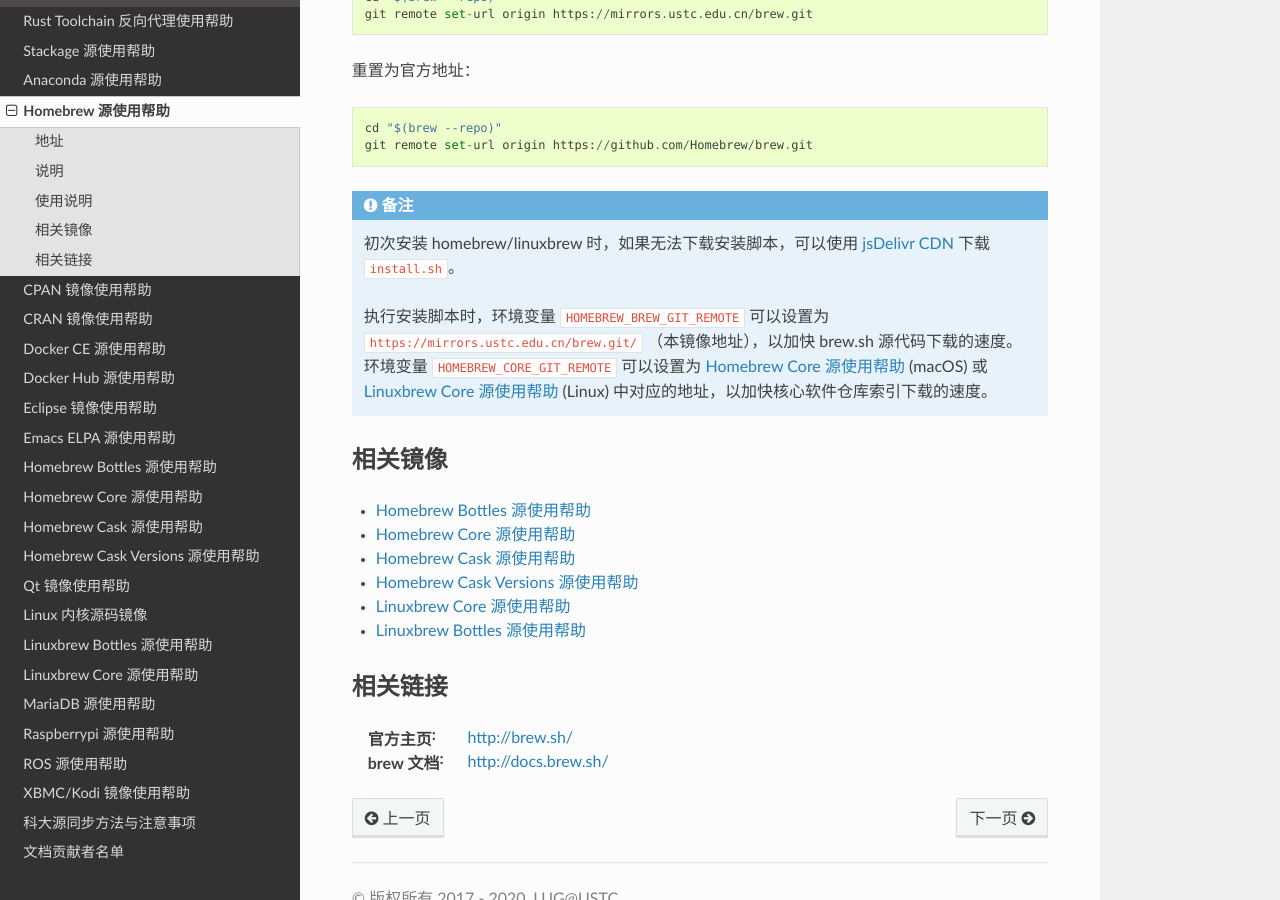
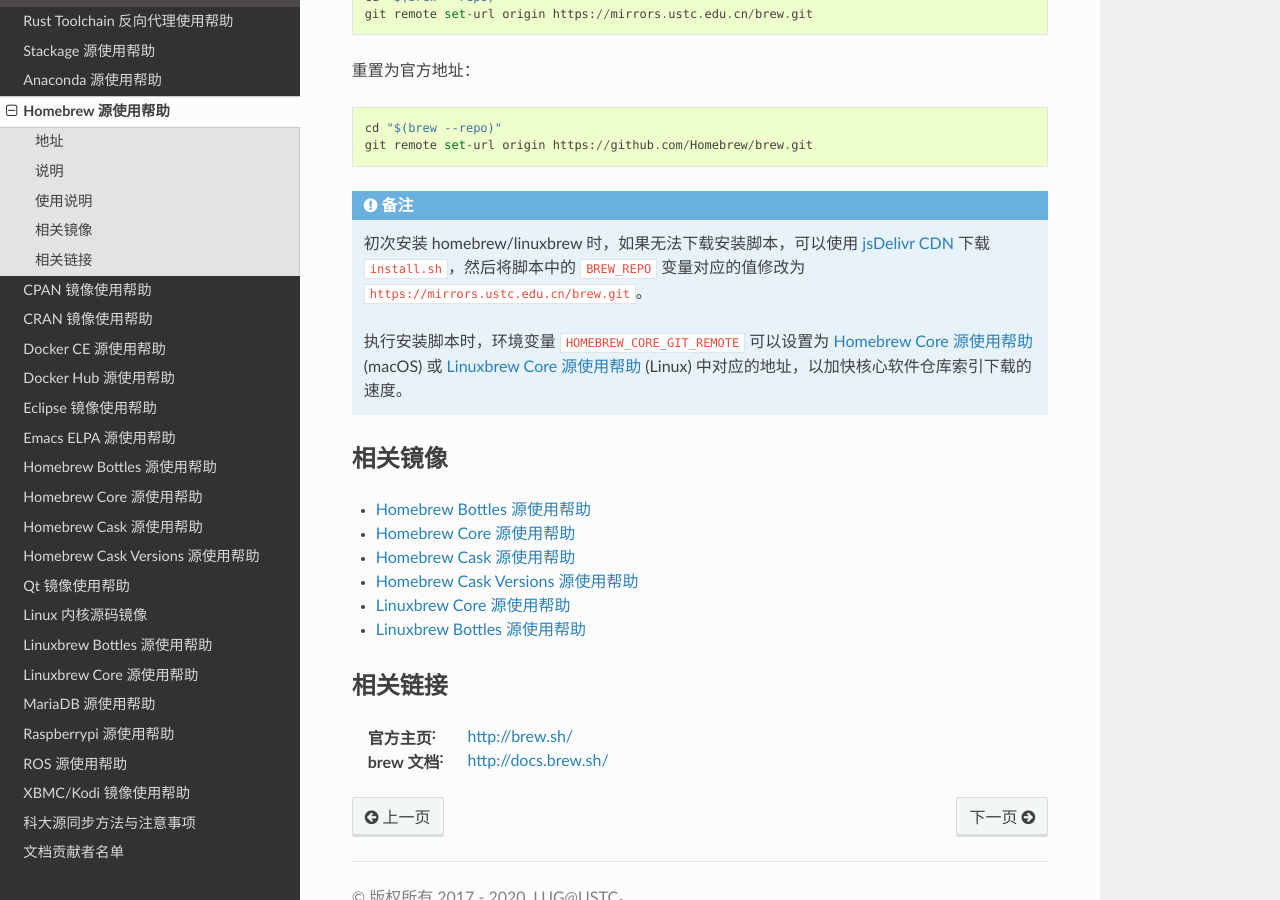
Before and after one commit to ustclug/mirrorhelp, a Sphinx documentation site: the page built from source/brew.git.rst, in a window 1280 px wide and 900 px high, scrolled down 513 px. Built offline with Sphinx 7.4.7 and the Read the Docs theme 2.0.0, drawn with Linux system fonts in a browser that asks for light colours; pages that are not in the unit, such as notebooks, are missing from menus.

Commit message:
Revert "use HOMEBREW_BREW_GIT_REMOTE rather than modify BREW_REPO in script"
This reverts commit 22d2c0d237fe9444430440aedc400c16c6398213. (Fixes #164)

```diff
--- a/source/brew.git.rst
+++ b/source/brew.git.rst
@@ -30,9 +30,9 @@
     git remote set-url origin https://github.com/Homebrew/brew.git
 
 .. note::
-    初次安装 homebrew/linuxbrew 时，如果无法下载安装脚本，可以使用 `jsDelivr CDN <https://cdn.jsdelivr.net/gh/Homebrew/install@master/install.sh>`_ 下载 ``install.sh``。
+    初次安装 homebrew/linuxbrew 时，如果无法下载安装脚本，可以使用 `jsDelivr CDN <https://cdn.jsdelivr.net/gh/Homebrew/install@master/install.sh>`_ 下载 ``install.sh``，然后将脚本中的 ``BREW_REPO`` 变量对应的值修改为 ``https://mirrors.ustc.edu.cn/brew.git``。
 
-    执行安装脚本时，环境变量 ``HOMEBREW_BREW_GIT_REMOTE`` 可以设置为 ``https://mirrors.ustc.edu.cn/brew.git/`` （本镜像地址），以加快 brew.sh 源代码下载的速度。环境变量 ``HOMEBREW_CORE_GIT_REMOTE`` 可以设置为 :doc:`homebrew-core.git` (macOS) 或 :doc:`linuxbrew-core.git` (Linux) 中对应的地址，以加快核心软件仓库索引下载的速度。
+    执行安装脚本时，环境变量 ``HOMEBREW_CORE_GIT_REMOTE`` 可以设置为 :doc:`homebrew-core.git` (macOS) 或 :doc:`linuxbrew-core.git` (Linux) 中对应的地址，以加快核心软件仓库索引下载的速度。
 
 
 相关镜像
```
